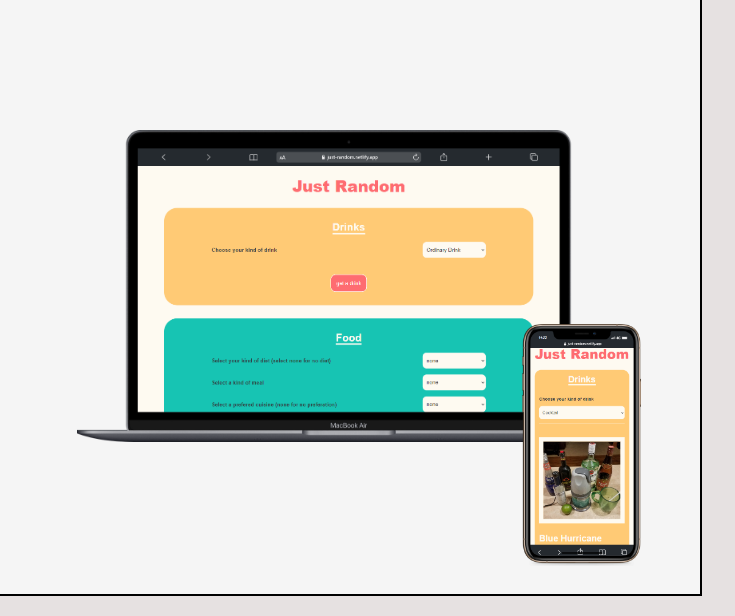
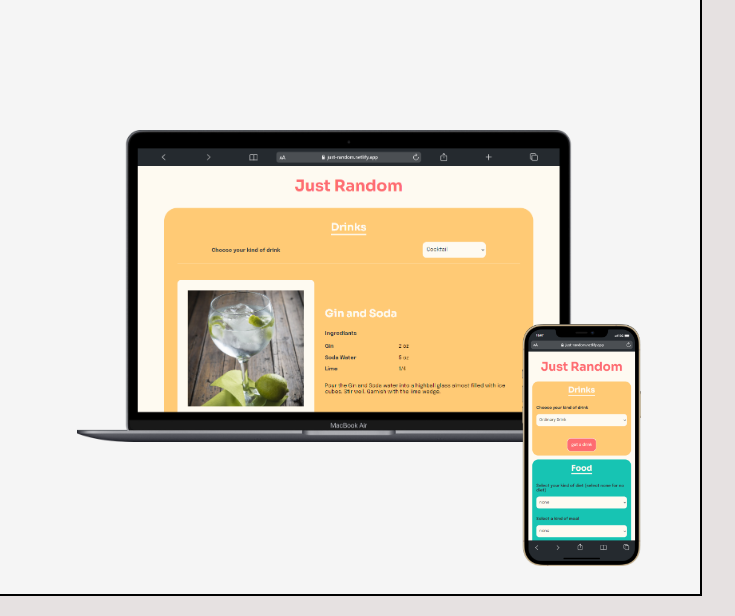
Before and after one commit to c-cellar/c-cellar.github.io, a website built with Parcel: page index.html in a window 1280 px wide. Shown: the part 1700-2316 px from the top of the page, 434-1169 px from the left. Built offline with nearby package versions, Linux system fonts and the light colour scheme.

Commit message:
upadated picutures
index.html:
-changed images just random

```diff
--- a/index.html
+++ b/index.html
@@ -168,14 +168,14 @@
         <div class="wrapper-pictures">
           <picture>
             <img
-              src="assets/img/just-random/desktop-view-laptop.png"
-              alt="view dark-mode wordle game"
+              src="assets/img/just-random/desktop_drink.png"
+              alt="view just random result of an cocktail"
             />
           </picture>
           <picture>
             <img
-              src="assets/img/just-random/mobile-view-drink.png"
-              alt="view dark-mode wordle game mobile"
+              src="assets/img/just-random/mobile_unselected.png"
+              alt="mobile view just random"
             />
           </picture>
         </div>
```
Also changed, not shown: assets/img/just-random/desktop-view-laptop.png (deleted), assets/img/just-random/desktop-view-laptop_drink.png (deleted), assets/img/just-random/desktop-view-laptop_food.png (deleted), assets/img/just-random/desktop_drink.png (added), assets/img/just-random/desktop_food_movie.png (added), assets/img/just-random/desktop_unselected.png (added), assets/img/just-random/just-random_first.png (deleted), assets/img/just-random/mobile-view-drink.png (deleted), assets/img/just-random/mobile-view-food.png (deleted), assets/img/just-random/mobile_drink.png (added), assets/img/just-random/mobile_movie.png (added), assets/img/just-random/mobile_unselected.png (added), assets/img/just-random/responive_small_2.png (deleted), assets/img/just-random/responsiv.png (deleted), 1 more files.
